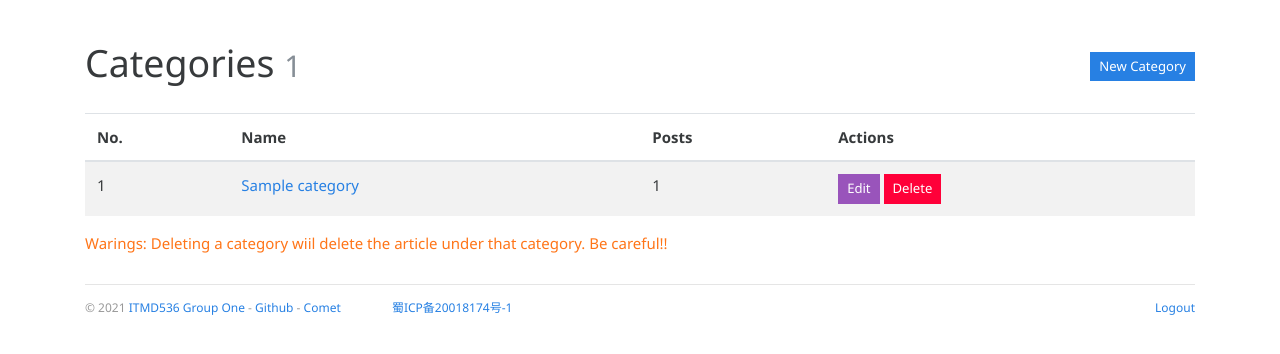
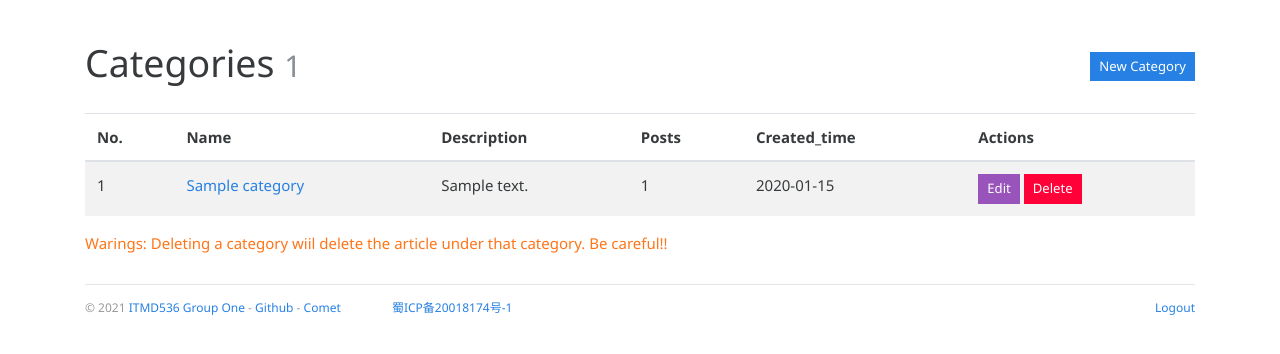
Before and after one commit to tubzby/itmd536, a Flask app: page /admin/category/manage in a window 1280 px wide. Shown: the part 55-409 px from the top of the page. Run offline with Flask 2, Linux system fonts and the light colour scheme; a user stored in the database is signed in; tables that the repository leaves empty hold one stand-in row (values such as "Sample post"); some libraries are stand-ins or nearby versions.

Commit message:
fix(admin): fix missing fields of category model
Add two missing fields of category model:
- add description field of category model
- add created time field of category model

```diff
--- a/comet/fake_data.py
+++ b/comet/fake_data.py
@@ -38,6 +38,8 @@ def fake_categories(count=10):
     for index in range(count):
         category = Category()
         category.name = fake.word()
+        category.description = fake.sentence()
+        category.created_time = fake.date_this_year()
 
         db.session.add(category)
 
--- a/comet/models.py
+++ b/comet/models.py
@@ -36,6 +36,8 @@ class User(db.Model, UserMixin):
 class Category(db.Model):
     id = db.Column(db.Integer, autoincrement=True, primary_key=True)
     name = db.Column(db.String(50), unique=True)
+    description = db.Column(db.String(128))
+    created_time = db.Column(db.DateTime, default=datetime.utcnow)
 
     posts = db.relationship('Post', back_populates='category', cascade='all, delete-orphan')
 
--- a/comet/templates/admin/manage_category.html
+++ b/comet/templates/admin/manage_category.html
@@ -14,7 +14,9 @@
             <tr>
                 <th>No.</th>
                 <th>Name</th>
+                <th>Description</th>
                 <th>Posts</th>
+                <th>Created_time</th>
                 <th>Actions</th>
             </tr>
             </thead>
@@ -23,7 +25,9 @@
                     <td>{{ loop.index }}</td>
                     <td><a href="{{ url_for('blog.show_category', category_id=category.id) }}">{{ category.name }}</a>
                     </td>
+                    <td>{{ category.description }}</td>
                     <td>{{ category.posts|length }}</td>
+                    <td>{{ category.created_time.strftime('%Y-%m-%d') }}</td>
                     <td>
                         <a class="btn btn-info btn-sm"
                            href="{{ url_for('admin.edit_category', category_id=category.id) }}">Edit</a>
```
